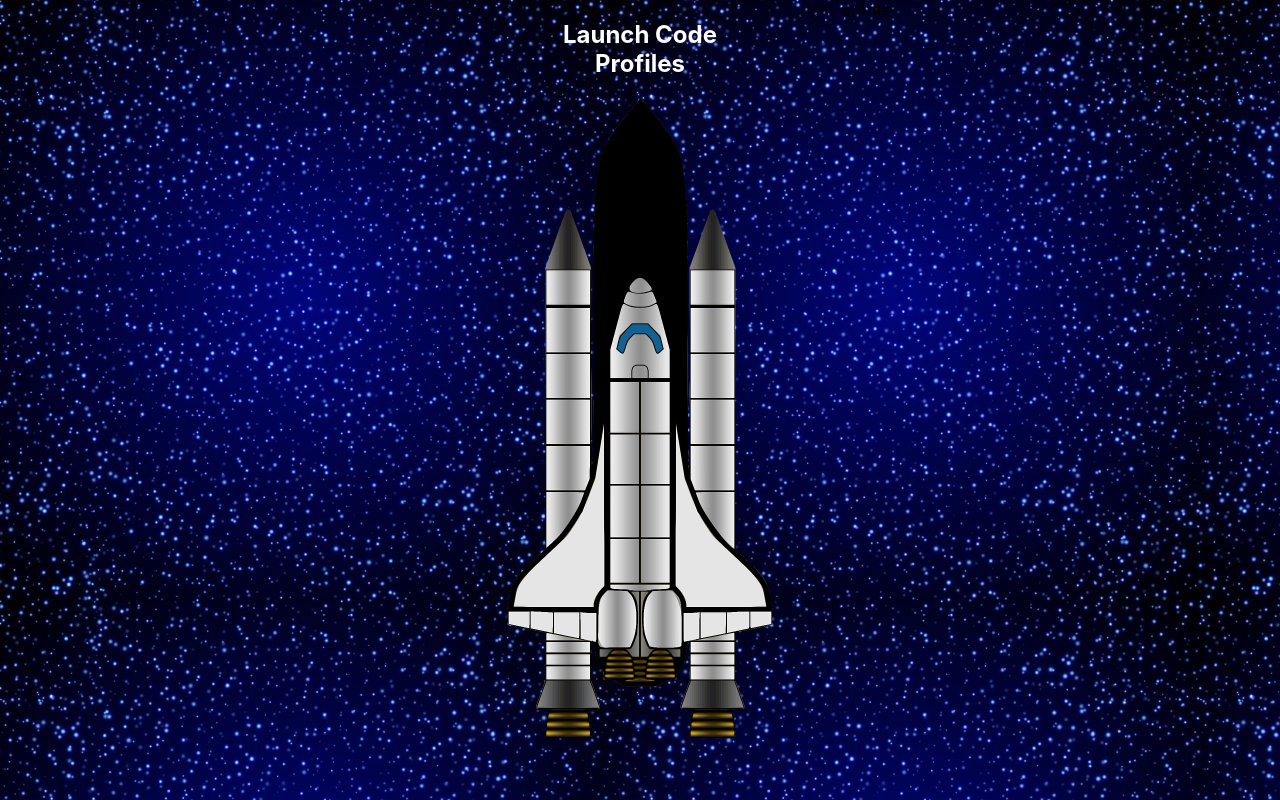
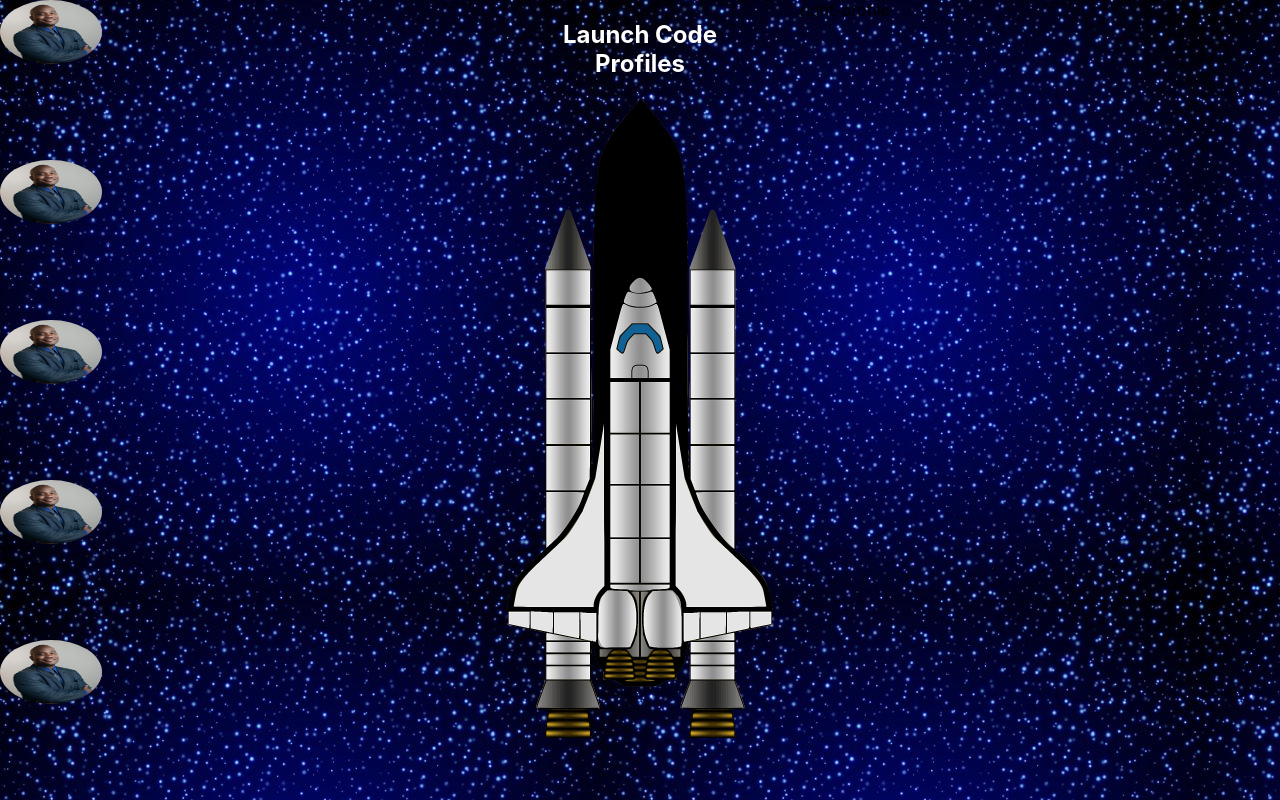
Before and after one commit to jcsmileyjr/lc-profiles, a React (Create React App) app: page / in a window 1280 px wide. Built offline with nearby package versions, Linux system fonts and the light colour scheme.

Commit message:
Initial Profile component structure and testing with a picture

```diff
--- a/src/App.css
+++ b/src/App.css
@@ -12,6 +12,8 @@
 
 .content-area {
   flex: 2;
+  display: flex;
+  flex-direction: column;
 }
 
 .rocket-tile-area {
--- a/src/App.js
+++ b/src/App.js
@@ -1,11 +1,18 @@
 import './App.css';
 import rocket from './assets/lc-rocket.png';
+import jcsmiley from './assets/jcsmiley.jpg';
+
+import Profile from './components/Profile';
 
 function App() {
   return (
       <main className="app">
         <section className="content-area">
-
+          <Profile picture={jcsmiley} />
+          <Profile picture={jcsmiley} />
+          <Profile picture={jcsmiley} />
+          <Profile picture={jcsmiley} />
+          <Profile picture={jcsmiley} />
         </section>
         <section className="rocket-title-area  center-text">
           <h1>Launch Code <br /> Profiles</h1>
--- /dev/null
+++ b/src/components/Profile.js
@@ -0,0 +1,12 @@
+import './profile.css';
+
+const Profile = (props) => {
+    return(
+        <main className="container">
+            <img src={props.picture} alt="student profile pic" className="image-style" />
+        </main>
+    );
+}
+
+
+export default Profile;
--- /dev/null
+++ b/src/components/profile.css
@@ -0,0 +1,13 @@
+
+.container {
+    flex: 1;
+}
+
+
+.image-style {
+    height: 100%;
+    width: 100%;
+    border-radius: 50%;
+    max-height: 8vh;
+    max-width: 8vw;
+}
```
Also changed, not shown: src/assets/jcsmiley.jpg (added), 1 other file (tests, documents, lock files or other folders).
